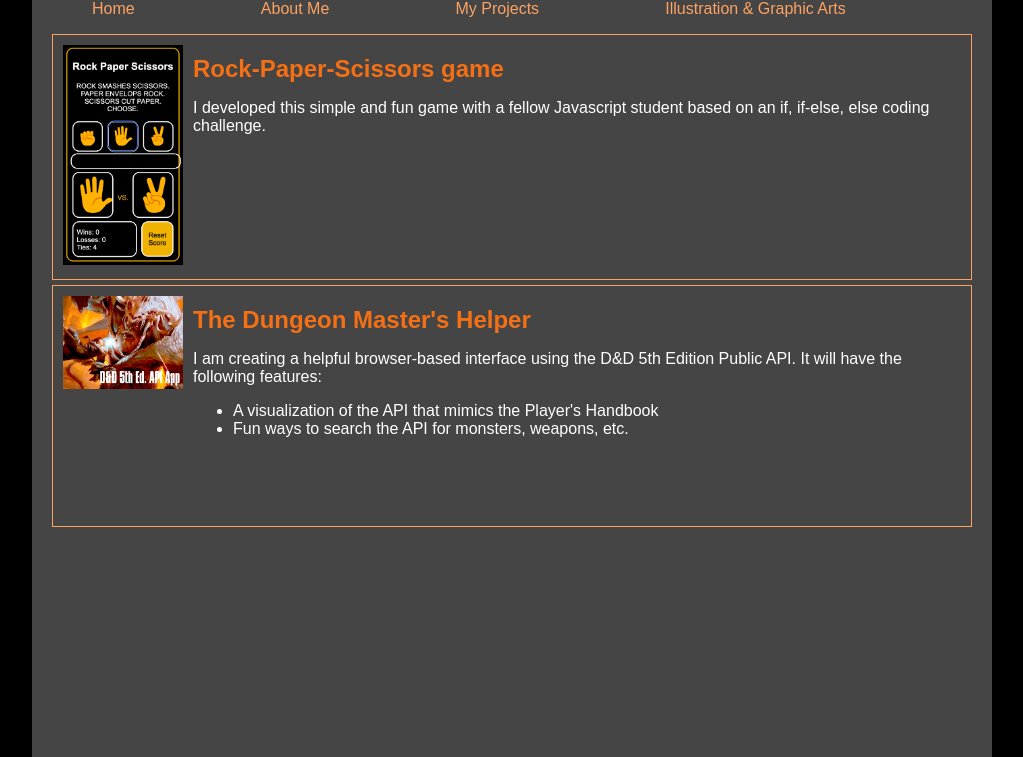
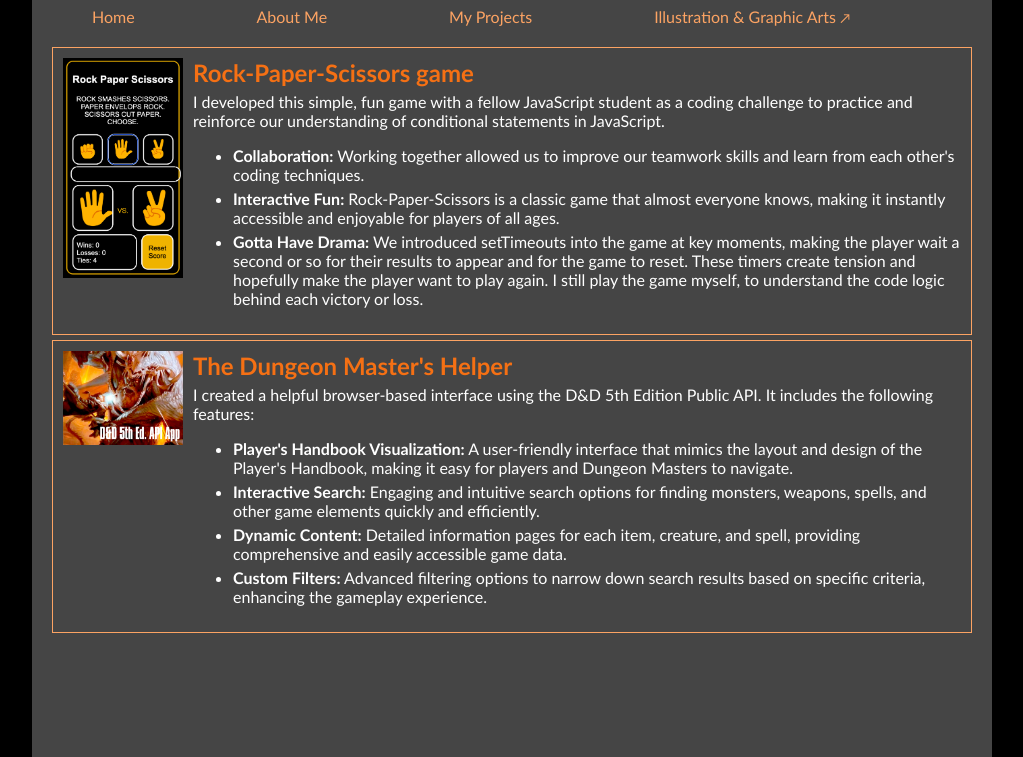
Before and after one commit to jakethomascreative/html, a plain HTML site: page projects.html in a window 1280 px wide. Shown: the part 83-840 px from the top of the page, without its empty margins (128-1151 px from the left). Drawn offline with Linux system fonts and the light colour scheme.

Commit message:
Updated About, Project descriptions

```diff
--- a/projects.html
+++ b/projects.html
@@ -16,27 +16,40 @@
                 <li><a href="./index.html">Home</a></li>
                 <li><a href="./about.html">About Me</a></li>
                 <li><a href="./projects.html">My Projects</a></li>
-                <li><a href="https://jakethomascreative.com" target="_blank">Illustration & Graphic Arts</a></li>
+                <li><a href="https://jakethomascreative.com" target="_blank">Illustration & Graphic Arts <span style="font-size:smaller;">&nearr;</span></a></li>
                 <li><a href="index.html"></a></li>
             </ul>
         </nav>
         <article>
             <img src="./assets/rock-paper-scissors-game.jpg" />
+            <h2>Rock-Paper-Scissors game</h2>
             <div class="articleText">
-                <h2>Rock-Paper-Scissors game</h2>
-                <p>I developed this simple and fun game with a fellow Javascript student based on an if, if-else, else coding challenge.</p>
+                <p>I developed this simple, fun game with a fellow JavaScript student as a coding challenge to practice and reinforce our understanding of conditional statements in JavaScript.
+                <ul>
+                    <li><strong>Collaboration:</strong> Working together allowed us to improve our teamwork skills and learn from each other's coding techniques.</li>
+                    <li><strong>Interactive Fun:</strong> Rock-Paper-Scissors is a classic game that almost everyone knows, making it instantly accessible and enjoyable for players of all ages.</li>
+                    <li><strong>Gotta Have Drama:</strong> We introduced setTimeouts into the game at key moments, making the player wait a second or so for their results to appear and for the game to reset. These timers create tension and hopefully make the player want to play again. I still play the game myself, to understand the code logic behind each victory or loss.</li>
+                </ul>
+                </p>
             </div>
         </article>
         <article>
             <img src="./assets/DnD5eAPIApp.jpg" />
             <div class="articleText">
                 <h2>The Dungeon Master's Helper</h2>
-                <p>I am creating a helpful browser-based interface using the D&D 5th Edition Public API. It will have the following features:
+                <p>I created a helpful browser-based interface using the D&D 5th Edition Public API. It includes the
+                    following features:</p>
                 <ul>
-                    <li>A visualization of the API that mimics the Player's Handbook</li>
-                    <li>Fun ways to search the API for monsters, weapons, etc.</li>
+                    <li><strong>Player's Handbook Visualization:</strong> A user-friendly interface that mimics the
+                        layout and design of the Player's Handbook, making it easy for players and Dungeon Masters to
+                        navigate.</li>
+                    <li><strong>Interactive Search:</strong> Engaging and intuitive search options for finding monsters,
+                        weapons, spells, and other game elements quickly and efficiently.</li>
+                    <li><strong>Dynamic Content:</strong> Detailed information pages for each item, creature, and spell,
+                        providing comprehensive and easily accessible game data.</li>
+                    <li><strong>Custom Filters:</strong> Advanced filtering options to narrow down search results based
+                        on specific criteria, enhancing the gameplay experience.</li>
                 </ul>
-                </p>
             </div>
         </article>
     </div>
--- a/styles.css
+++ b/styles.css
@@ -1,7 +1,7 @@
 /* STRUCTURE */
 body {
     background-color: #000;
-    font-family: Arial, Helvetica, sans-serif;
+    font-family: 'Gill Sans', 'Gill Sans MT', Calibri, 'Trebuchet MS', sans-serif;
     margin:0px;
     padding:0px;
 }
@@ -14,10 +14,11 @@ body {
     background-color: #454545;
 }
 article {
-    min-height:220px;
+    height:auto;
     border: 1px solid rgb(252, 163, 99);
     margin: 5px 0px;
     padding: 10px;
+    text-align: left;
 }
 
 
@@ -49,6 +50,7 @@ h1, h2, h3, h4 {
 p, li {
     color:#fff;
     text-align:left;
+    margin:5px 0px;
 }
 
 #avatar {
@@ -57,14 +59,22 @@ p, li {
 
  /* LAYOUT-SPECIFIC CONTENT STYLES */
 .articleText {
-    float:right;
+    display:inline-block;
+    /* float:right; */
     width: calc(100% - 130px)
 }
 
  article img {
+    /* display:inline-block; */
     width: 120px;
     height: auto;
-    text-align: left;
     padding-right: 10px;
+    float:left;
+}
 
+article h1,
+article h2,
+article h3,
+article h4 {
+    margin:0px;
 }
```
Also changed, not shown: about.html (+9 -4 lines), index.html (+1 -3 lines). Lines whose indentation alone changed are shown as unchanged.
